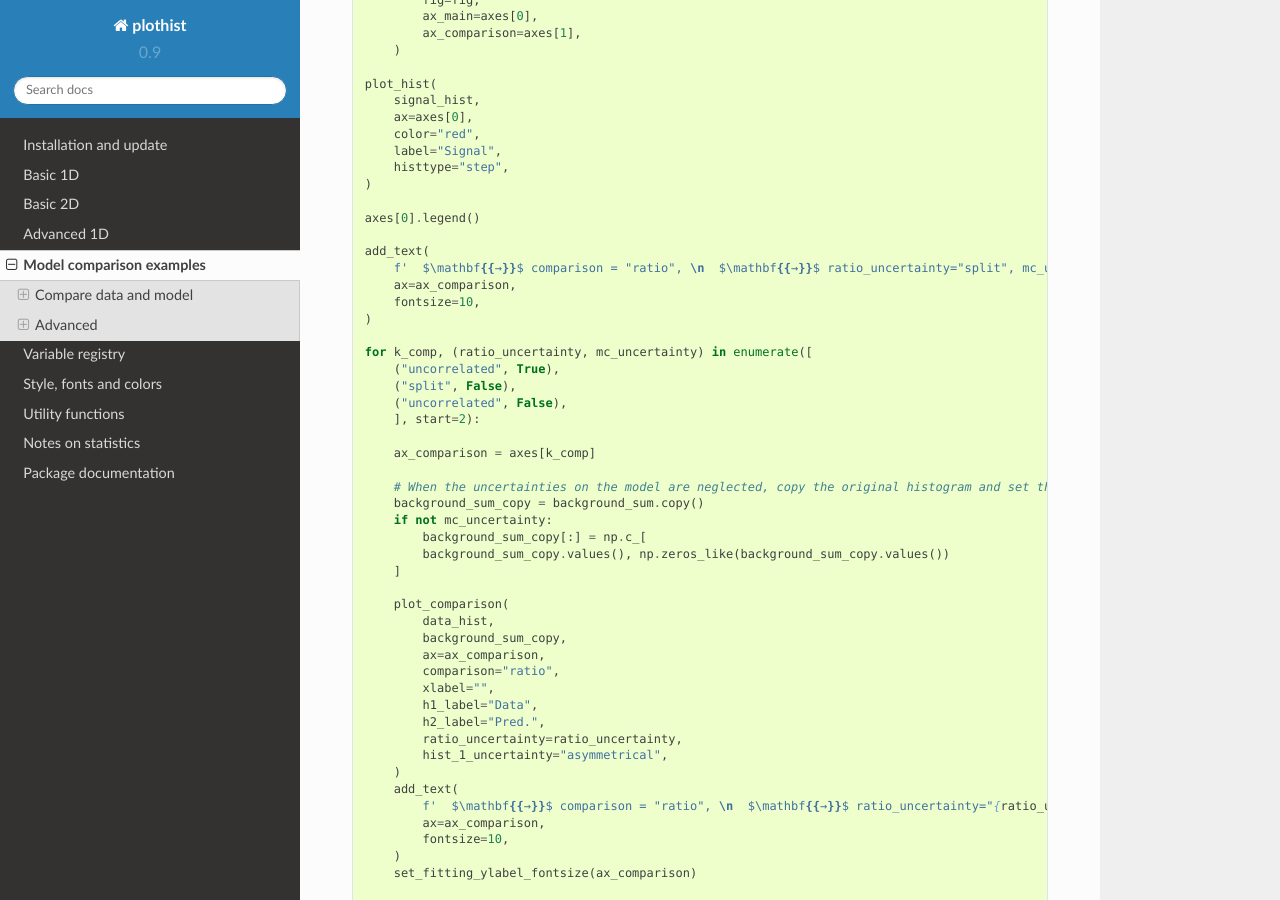
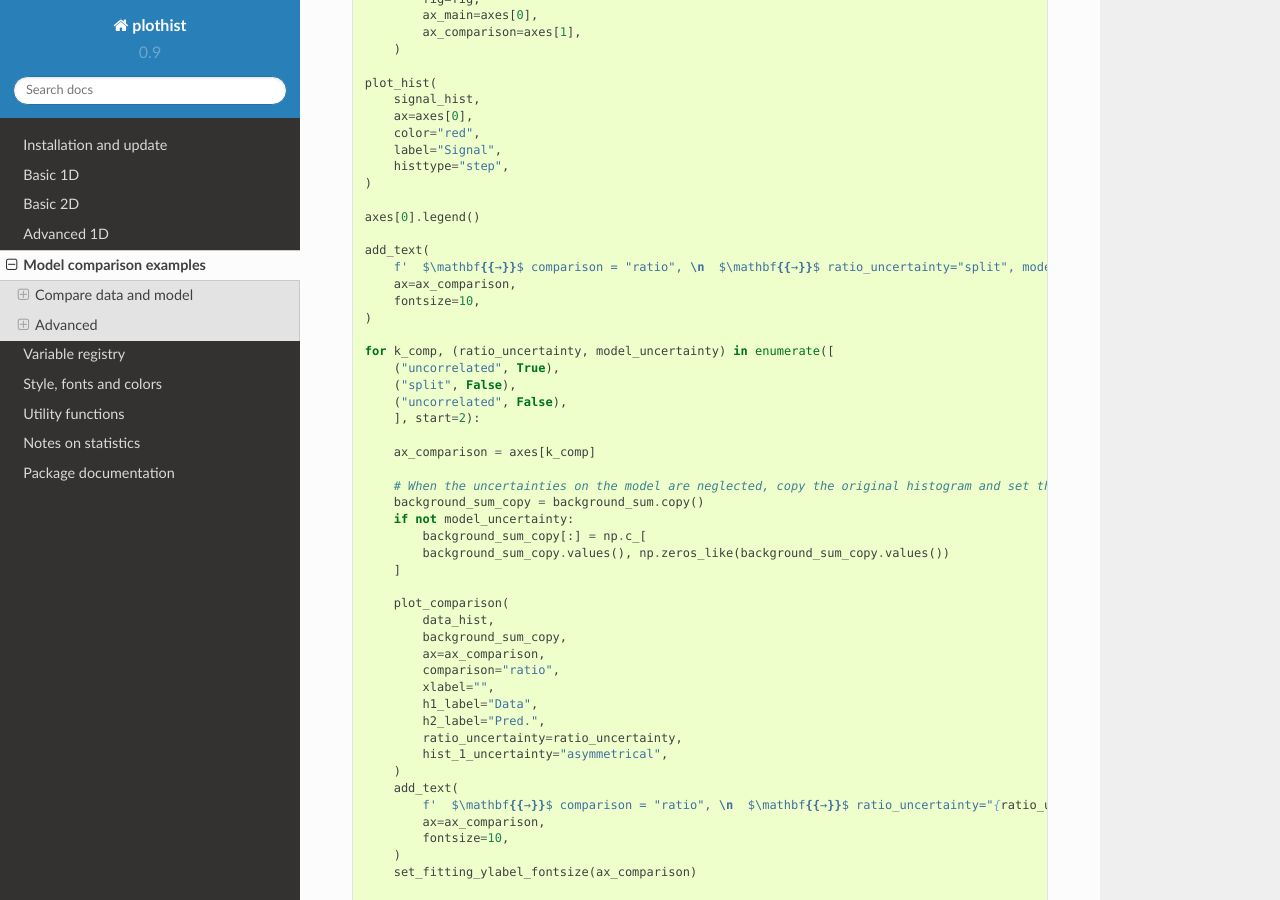
Before and after one commit to cyrraz/plothist, a Sphinx documentation site: the page built from docs/advanced/model_examples.rst, in a window 1280 px wide and 900 px high, scrolled down 12284 px. Built offline with Sphinx 7.4.7 and the Read the Docs theme 2.0.0, drawn with Linux system fonts in a browser that asks for light colours; some of the changed text lies outside the part shown.

Commit message:
removed every mc instance

```diff
--- a/docs/advanced/model_examples.rst
+++ b/docs/advanced/model_examples.rst
@@ -254,7 +254,7 @@ To use pulls instead of the ratio to compare the histograms:
 
 
 
-If you do not want to show and take into account the model uncertainties, setting ``mc_uncertainty`` to ``False`` updates the definition of the pulls:
+If you do not want to show and take into account the model uncertainties, setting ``model_uncertainty`` to ``False`` updates the definition of the pulls:
 
 .. code-block:: python
 
@@ -360,7 +360,7 @@ Example plot with all available comparisons between model and data, using the sa
 
 
 
-Same example plot but we remove the statistical uncertainties of the model by adding ``mc_uncertainty=False`` in ``plot_data_model_comparison()`` and pass a model histogram without uncertainties to ``plot_comparison()``:
+Same example plot but we remove the statistical uncertainties of the model by adding ``model_uncertainty=False`` in ``plot_data_model_comparison()`` and pass a model histogram without uncertainties to ``plot_comparison()``:
 
 .. code-block:: python
 
@@ -442,7 +442,7 @@ Same example plot but we remove the statistical uncertainties of the model by ad
 
 
 .. image:: ../img/hep_all_comparisons_no_stat_MC_unc.svg
-   :alt: Data/model comparison with all comparisons, no mc uncertainties, stacked plot
+   :alt: Data/model comparison with all comparisons, no model uncertainties, stacked plot
    :width: 500
 
 
@@ -496,12 +496,12 @@ For ``ratio`` or ``relative_difference``, the uncertainties can be split between
     axes[0].legend()
 
     add_text(
-        f'  $\mathbf{{→}}$ comparison = "ratio", \n  $\mathbf{{→}}$ ratio_uncertainty="split", mc_uncertainty = True',
+        f'  $\mathbf{{→}}$ comparison = "ratio", \n  $\mathbf{{→}}$ ratio_uncertainty="split", model_uncertainty = True',
         ax=ax_comparison,
         fontsize=10,
     )
 
-    for k_comp, (ratio_uncertainty, mc_uncertainty) in enumerate([
+    for k_comp, (ratio_uncertainty, model_uncertainty) in enumerate([
         ("uncorrelated", True),
         ("split", False),
         ("uncorrelated", False),
@@ -511,7 +511,7 @@ For ``ratio`` or ``relative_difference``, the uncertainties can be split between
 
         # When the uncertainties on the model are neglected, copy the original histogram and set the uncertainties of the copy to 0.
         background_sum_copy = background_sum.copy()
-        if not mc_uncertainty:
+        if not model_uncertainty:
             background_sum_copy[:] = np.c_[
             background_sum_copy.values(), np.zeros_like(background_sum_copy.values())
         ]
@@ -528,7 +528,7 @@ For ``ratio`` or ``relative_difference``, the uncertainties can be split between
             hist_1_uncertainty="asymmetrical",
         )
         add_text(
-            f'  $\mathbf{{→}}$ comparison = "ratio", \n  $\mathbf{{→}}$ ratio_uncertainty="{ratio_uncertainty}", mc_uncertainty = {mc_uncertainty}',
+            f'  $\mathbf{{→}}$ comparison = "ratio", \n  $\mathbf{{→}}$ ratio_uncertainty="{ratio_uncertainty}", model_uncertainty = {model_uncertainty}',
             ax=ax_comparison,
             fontsize=10,
         )
```
Also changed, not shown: 1 other file.
